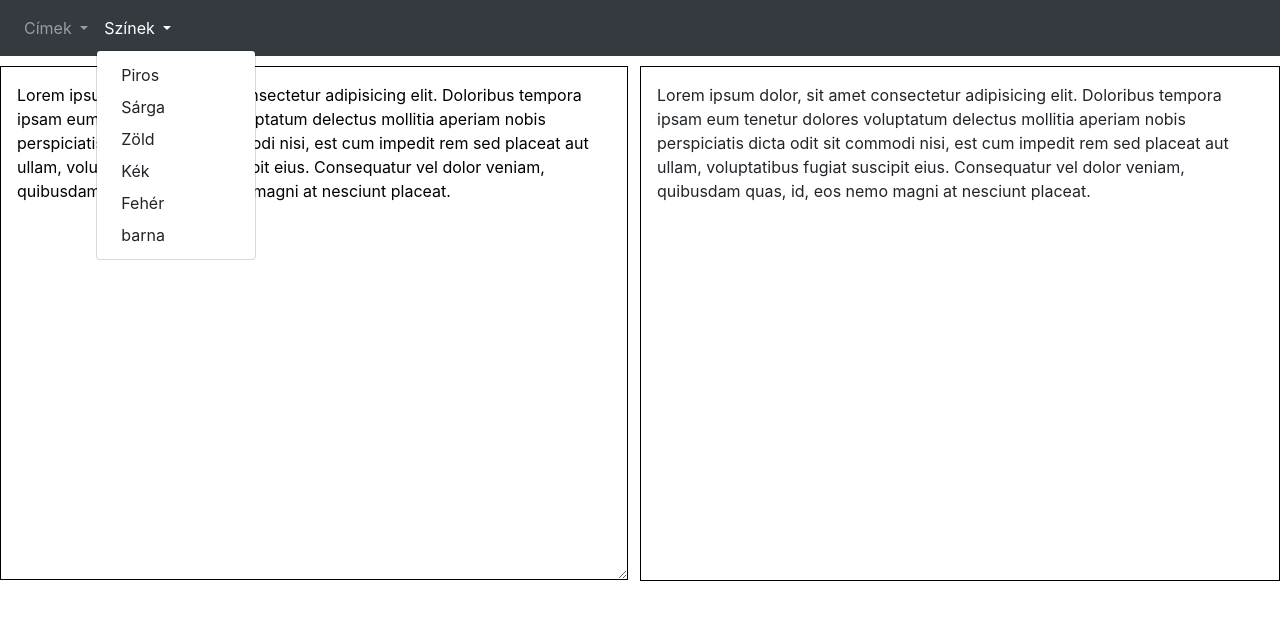
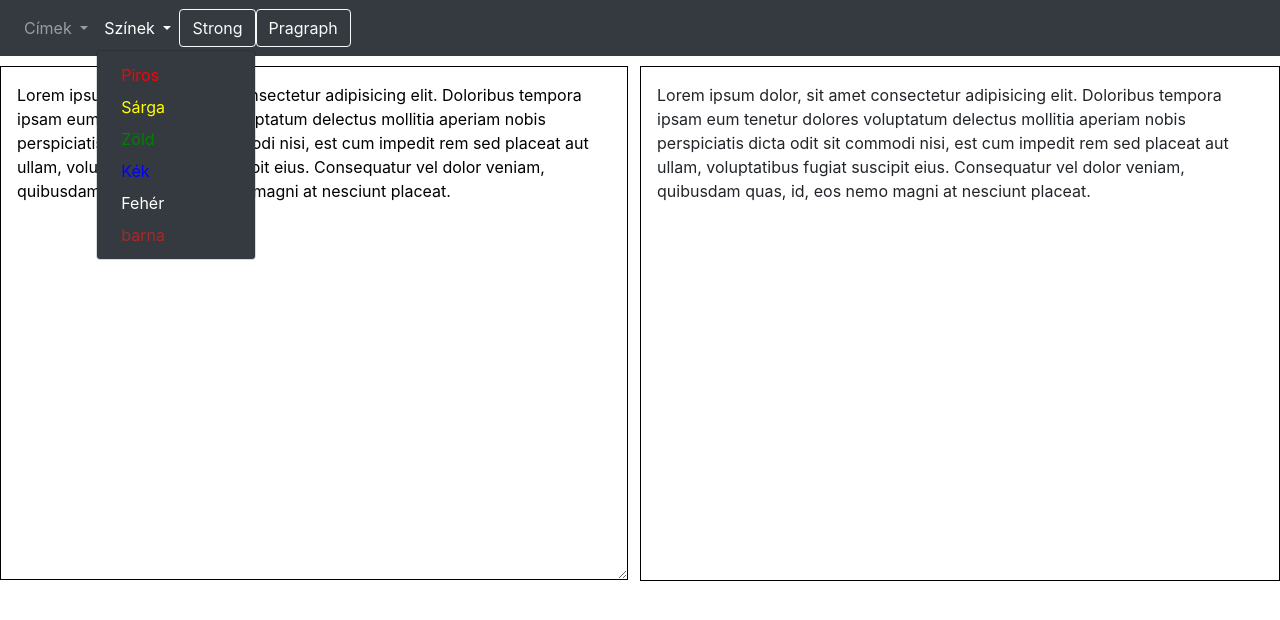
Before and after one commit to WroxWolf/Sz-vegszerkeszt-_HF, a plain HTML site: page prevent.html in a window 1280 px wide. Both pictures are taken after a click on the button "Színek". Drawn offline with nearby package versions, Linux system fonts and the light colour scheme.

Commit message:
strong,paragraph gomb

```diff
--- a/my.js
+++ b/my.js
@@ -8,8 +8,8 @@ let buttonH5 = document.getElementById('buttonH5');
 let buttonH6 = document.getElementById('buttonH6');
 
 let red = document.getElementById('red');
-// let buttonP = document.getElementById('buttonP');
-// let buttonStrong = document.getElementById('buttonStrong');
+let buttonP = document.getElementById('buttonP');
+let buttonStrong = document.getElementById('buttonStrong');
 let input = document.getElementById('input');
 let output = document.getElementById('output');
 
@@ -29,8 +29,8 @@ green.addEventListener('click', OnClickgreen);
 blue.addEventListener('click', OnClickblue);
 white.addEventListener('click', OnClickwhite);
 brown.addEventListener('click', OnClickbrown);
-// buttonP.addEventListener('click', OnClickP);
-// buttonStrong.addEventListener('click', OnClickStrong);
+buttonP.addEventListener('click', OnClickP);
+buttonStrong.addEventListener('click', OnClickStrong);
 input.addEventListener('keyup', RenderOutput);
 
 
--- a/prevent.html
+++ b/prevent.html
@@ -38,15 +38,21 @@
             <a class="nav-link dropdown-toggle" href="#" id="navbarDropdown" role="button" data-toggle="dropdown" aria-haspopup="true" aria-expanded="false">
               Színek
             </a>
-            <div class="dropdown-menu" aria-labelledby="navbarDropdown">
-              <button class="dropdown-item" id="red">Piros</button>
-              <button class="dropdown-item" id="yellow">Sárga</button>
-              <button class="dropdown-item" id="green">Zöld</button>
-              <button class="dropdown-item" id="blue">Kék</button>
-              <button class="dropdown-item" id="white">Fehér</button>
-              <button class="dropdown-item" id="brown">barna</button>
+            <div class="dropdown-menu bg-dark" aria-labelledby="navbarDropdown">
+              <button class="dropdown-item" id="red" style='color: red;'>Piros</button>
+              <button class="dropdown-item" id="yellow" style='color: yellow;'>Sárga</button>
+              <button class="dropdown-item" id="green" style='color: green;'>Zöld</button>
+              <button class="dropdown-item" id="blue" style='color: blue;'>Kék</button>
+              <button class="dropdown-item" id="white" style='color: white;'>Fehér</button>
+              <button class="dropdown-item" id="brown" style='color: brown;'>barna</button>
             </div>
           </li>
+          <form class="form-inline">
+            <button class="btn btn-outline-light" id="buttonStrong"type="button">Strong</button>
+          </form>
+          <form class="form-inline">
+            <button class="btn btn-outline-light" id="buttonP"type="button">Pragraph</button>
+          </form>
         </ul>
       </div>
     </nav>
```
